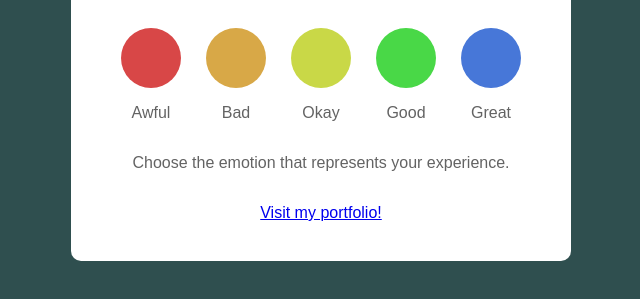
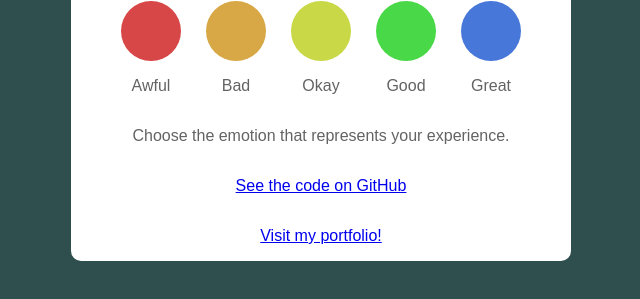
Before and after one commit to shanehendrickson/js-css-html-rating-widget, a plain HTML site: page index.html in a window 1280 px wide. Shown: the part 389-688 px from the top of the page, without its empty margins (319-959 px from the left). Drawn offline with Linux system fonts and the light colour scheme.

Commit message:
added github link

```diff
--- a/index.html
+++ b/index.html
@@ -49,6 +49,8 @@
 
     <p>Choose the emotion that represents your experience.</p>
 
+    <p><a href="https://github.com/shanehendrickson/js-css-html-rating-widget" target="_blank">See the code on GitHub</a></p>
+
     <p><a href="https://www.shanethedev.com/" target="_blank">Visit my portfolio!</a></p>
 
 
```
